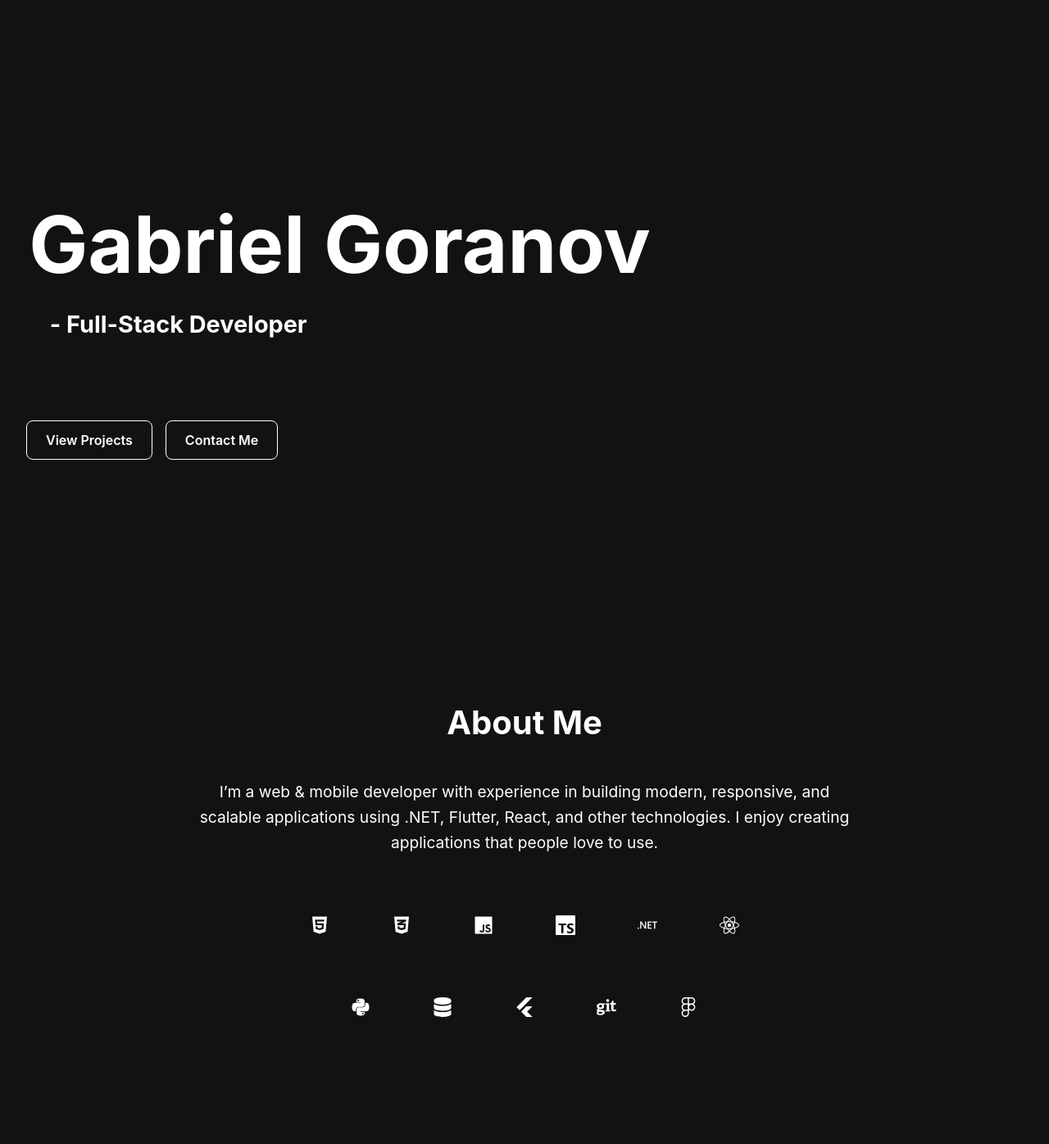
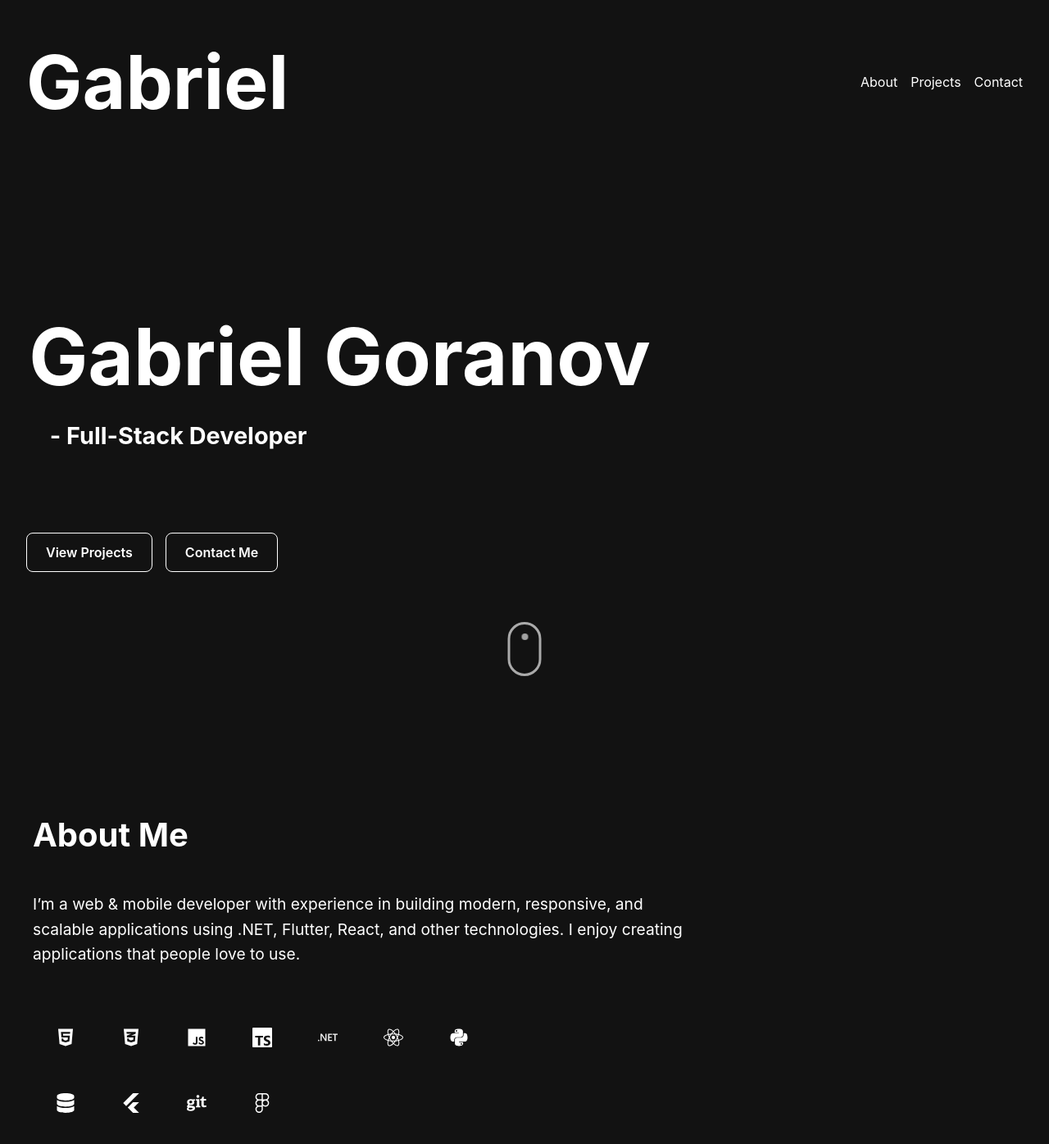
Before and after one commit to gabigoranov/Portfolio, a React (Vite) app: page / in a window 1280 px wide. Shown: the top 1396 px of the page at 82% size. Built offline with nearby package versions, Linux system fonts and the light colour scheme.

Commit message:
Subtle design improvements

```diff
--- a/src/App.tsx
+++ b/src/App.tsx
@@ -2,10 +2,12 @@ import { useState } from 'react'
 import './assets/styles/app.css'
 import Hero from './components/Hero'
 import About from './components/About'
+import Header from './components/Header'
 
 function App() {
   return (
     <>
+      <Header />
       <Hero />
       <About />
     </>
--- a/src/assets/styles/about.css
+++ b/src/assets/styles/about.css
@@ -1,11 +1,11 @@
 .about {
-  padding: 100px 20px;
+  padding: 100px 0px;
   max-width: 1200px;
   margin: 0 auto;
-  text-align: center;
+  text-align: start;
   display: flex;
   flex-flow: column;
-  align-items: center;
+  align-items: start;
 }
 
 .about__title {
@@ -18,15 +18,13 @@
   margin-bottom: 50px;
   line-height: 1.6;
   max-width: 800px;
-  margin-left: auto;
-  margin-right: auto;
 }
 
 .about__techGrid {
   display: flex;
   flex-wrap: wrap;
-  justify-content: center;
-  gap: 20px;
+  justify-content: start;
+  gap: 0px;
   max-width: 600px;
 }
 
@@ -41,7 +39,6 @@
   border-radius: 12px;
   cursor: pointer;
   overflow: hidden;
-  transition: width 0.3s ease, background-color 0.3s ease;
   padding: 0 10px;
   box-sizing: border-box;
 }
@@ -61,9 +58,11 @@
 }
 
 .about__techCard:hover {
-  width: 200px;
+  width: clamp(50px, 50%, 200px);
   background-color: var(--primary);
-  color: var(--text-dark)
+  color: var(--text-dark);
+
+  transition: background-color 0.3s ease;
 }
 
 .about__techCard:hover .about__techName {
--- /dev/null
+++ b/src/assets/styles/header.css
@@ -0,0 +1,17 @@
+header {
+    display: flex;
+    width: auto;
+    justify-content: space-between;
+    align-items: center;
+}
+
+.logo{
+    font-size: calc(0.1rem + 7vw);
+    font-weight: bold;
+}
+
+.navbar{
+    list-style: none;
+    display: flex;
+    gap: 1rem;
+}
--- a/src/assets/styles/hero.css
+++ b/src/assets/styles/hero.css
@@ -7,6 +7,7 @@
     flex-direction: column;
     justify-content: center;
     align-items: start;
+    position: relative;
 }
 
 .hero__text {
@@ -65,3 +66,33 @@
   cursor: not-allowed;
   opacity: 1;
 }
+
+.scroll-indicator {
+  width: 35px;
+  height: 60px;
+  border: 3px solid #aaa;
+  border-radius: 25px;
+  position: absolute;
+  cursor: pointer;
+  bottom: 4rem;
+  left: 50%;
+  transform: translate(-50%, 0%);
+}
+
+.scroll-dot {
+  width: 8px;
+  height: 8px;
+  background: #aaa;
+  border-radius: 50%;
+  position: absolute;
+  top: 10px;
+  left: 50%;
+  transform: translateX(-50%);
+  animation: scroll 2s infinite;
+}
+
+@keyframes scroll {
+  0%   { transform: translate(-50%, 0); opacity: 1; }
+  50%  { transform: translate(-50%, 20px); opacity: 0; }
+  100% { transform: translate(-50%, 0); opacity: 1; }
+}
--- a/src/assets/styles/index.css
+++ b/src/assets/styles/index.css
@@ -13,6 +13,11 @@
   --primary: #FFF;
   --text-dark: black;
   --text-white: whtie;
+  --background: #121212;
+}
+
+html {
+  scroll-behavior: smooth;
 }
 
 body {
--- /dev/null
+++ b/src/components/Header.tsx
@@ -0,0 +1,14 @@
+import '../assets/styles/header.css'
+
+export default function Header() {
+    return (
+        <header>
+            <span className="logo">Gabriel</span>
+            <ul className="navbar">
+                <li className="navbar__item">About</li>
+                <li className="navbar__item">Projects</li>
+                <li className="navbar__item">Contact</li>
+            </ul>
+        </header>
+    )
+}
--- a/src/components/Hero.tsx
+++ b/src/components/Hero.tsx
@@ -12,6 +12,10 @@ export default function Hero() {
                 <a href=''>View Projects</a>
                 <a href=''>Contact Me</a>
             </div>
+            <div className="scroll-indicator">
+                <div className="scroll-dot"></div>
+            </div>
+
         </section>
     )
 }
```
